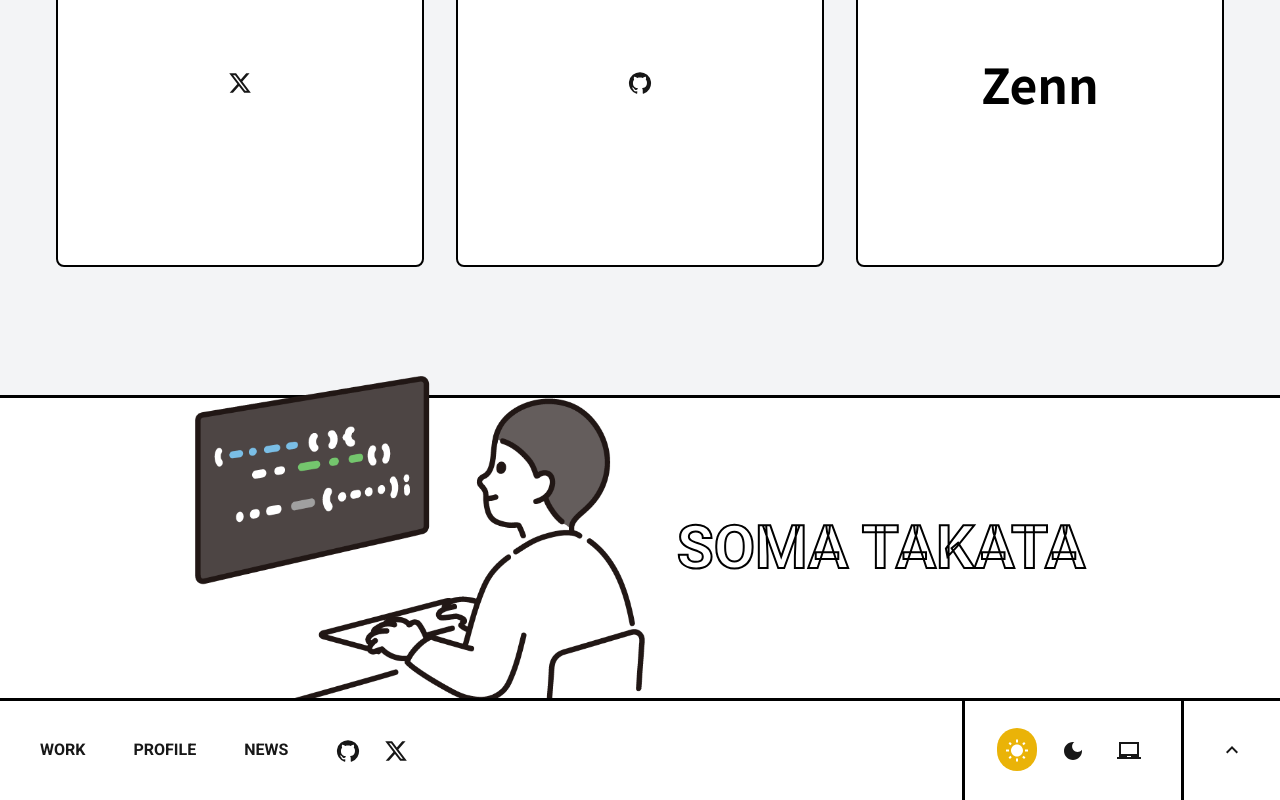
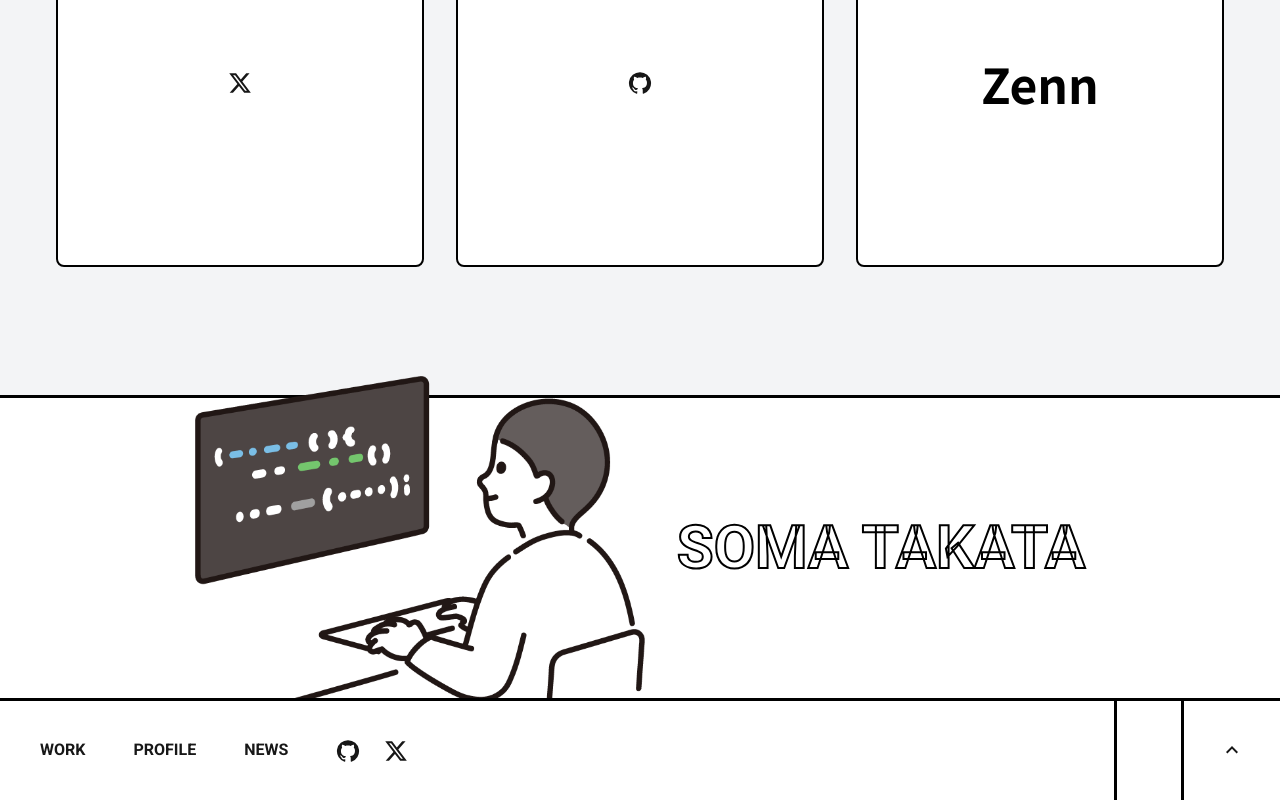
Before and after one commit to SomaTakata/shibayoko, a Next.js app: page / in a window 1280 px wide. Shown: the part 3372-4172 px from the top of the page. Built offline with nearby package versions, Linux system fonts and the light colour scheme.

Commit message:
mode切り替えのUI消去

```diff
--- a/src/feature/layout/Footer.tsx
+++ b/src/feature/layout/Footer.tsx
@@ -15,12 +15,6 @@ type FooterProps = {
 };
 
 const Footer = ({ menuOpen, toggleMenu }: FooterProps) => {
-  const [mode, setMode] = useState<"light" | "dark" | "system">("light");
-
-  const toggleMode = (newMode: "light" | "dark" | "system") => {
-    setMode(newMode);
-  };
-
   const scrollToTop = () => {
     window.scrollTo({
       top: 0,
@@ -50,40 +44,7 @@ const Footer = ({ menuOpen, toggleMenu }: FooterProps) => {
       </div>
       <div className="hidden lg:flex ">
         {/* モード切り替えトグルスイッチ */}
-        <div className="flex h-[100px] items-center justify-center gap-4 border-r-[3px] border-black px-8">
-          <div className="flex gap-4">
-            <div
-              className={`cursor-pointer rounded-full p-2 transition-all duration-300${
-                mode === "light"
-                  ? "scale-90 bg-yellow-500 text-white"
-                  : "scale-75 hover:scale-100"
-              }`}
-              onClick={() => toggleMode("light")}
-            >
-              <WbSunnyIcon className="size-8" />
-            </div>
-            <div
-              className={`cursor-pointer rounded-full p-2 transition-all duration-300${
-                mode === "dark"
-                  ? "scale-90 bg-gray-800 text-white"
-                  : "scale-75 hover:scale-100"
-              }`}
-              onClick={() => toggleMode("dark")}
-            >
-              <DarkModeIcon className="size-8" />
-            </div>
-            <div
-              className={`cursor-pointer rounded-full p-2 transition-all duration-300${
-                mode === "system"
-                  ? "scale-90 bg-blue-500 text-white"
-                  : "scale-75 hover:scale-100"
-              }`}
-              onClick={() => toggleMode("system")}
-            >
-              <LaptopChromebookIcon className="size-8" />
-            </div>
-          </div>
-        </div>
+        <div className="flex h-[100px] items-center justify-center gap-4 border-r-[3px] border-black px-8"></div>
         {/* Topに戻るボタン */}
         <div className="hidden w-24 items-center justify-center lg:flex">
           <KeyboardArrowUpIcon
@@ -96,40 +57,7 @@ const Footer = ({ menuOpen, toggleMenu }: FooterProps) => {
       {/* 小画面用のモード切り替えとメニュー */}
       <div className="w-full h-16 flex lg:hidden relative">
         {/* モード切り替えトグルスイッチ */}
-        <div className="w-1/2 border-r-[2px] gap-4 border-black flex items-center justify-center">
-          <div className="flex gap-4">
-            <div
-              className={`cursor-pointer p-2 rounded-full transition-all duration-300 transform ${
-                mode === "light"
-                  ? "bg-yellow-500 text-white scale-90"
-                  : "scale-75 hover:scale-100"
-              }`}
-              onClick={() => toggleMode("light")}
-            >
-              <WbSunnyIcon className="w-8 h-8" />
-            </div>
-            <div
-              className={`cursor-pointer p-2 rounded-full transition-all duration-300 transform ${
-                mode === "dark"
-                  ? "bg-gray-800 text-white scale-90"
-                  : "scale-75 hover:scale-100"
-              }`}
-              onClick={() => toggleMode("dark")}
-            >
-              <DarkModeIcon className="w-8 h-8" />
-            </div>
-            <div
-              className={`cursor-pointer p-2 rounded-full transition-all duration-300 transform ${
-                mode === "system"
-                  ? "bg-blue-500 text-white scale-90"
-                  : "scale-75 hover:scale-100"
-              }`}
-              onClick={() => toggleMode("system")}
-            >
-              <LaptopChromebookIcon className="w-8 h-8" />
-            </div>
-          </div>
-        </div>
+        <div className="w-1/2 border-r-[2px] gap-4 border-black flex items-center justify-center"></div>
 
         {/* メニュー開閉ボタン */}
         <div
```
